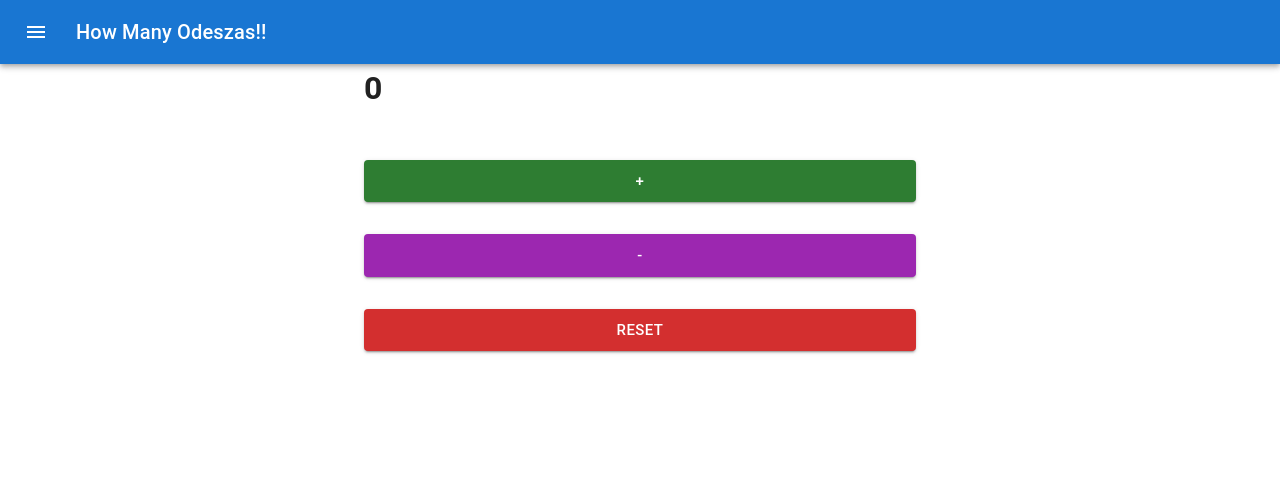
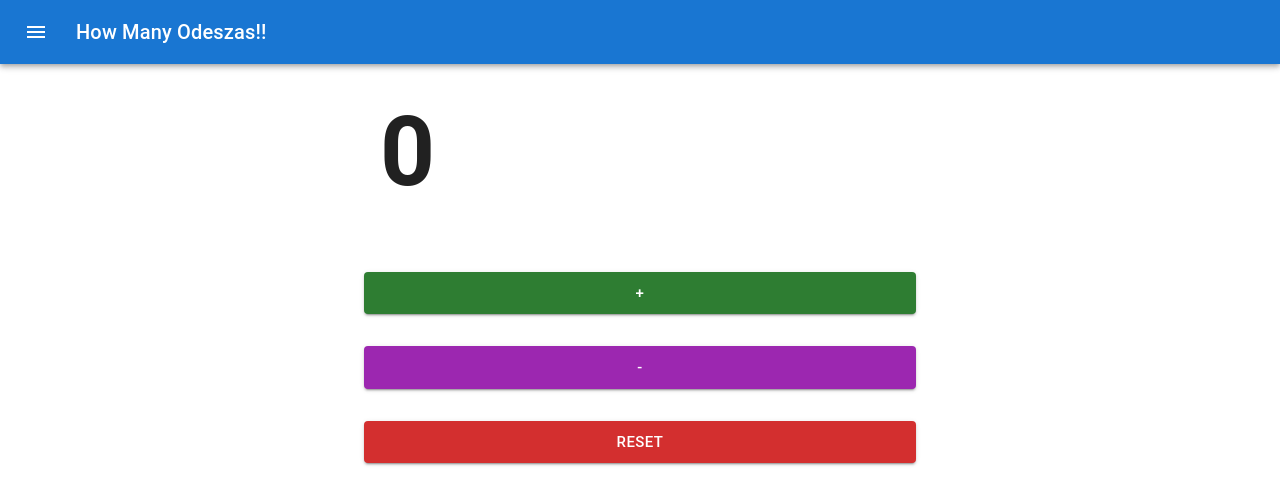
Before and after one commit to amiramonte/gotta-catchem-all-app, a React (Create React App) app: page / in a window 1280 px wide. Shown: the top 504 px of the page. Built offline with nearby package versions, Linux system fonts and the light colour scheme.

Commit message:
wrapped counter in Grid container, set up flex so everything centered, adjusted stack spacing to lessen spacing between counter and buttons, added css styling to box wrapping counter, adjusted margins, fontweight, fontsize and padding

```diff
--- a/src/components/counter.js
+++ b/src/components/counter.js
@@ -3,6 +3,7 @@
 import Stack from '@mui/material/Stack';
 import Buttons from './buttons';
 import { Container } from '@mui/system';
+import { Grid } from '@mui/material';
 
 export default function Counter() {
 
@@ -24,14 +25,16 @@
 
     return (
     <div>
-        <Container maxWidth="sm">
-            <Box sx={{ width: '100%' }}>
-                <Stack spacing={6}>
-                    <h1>{count}</h1>
+        <Grid container direction="column" justifyContent="center" alignItems="center">
+            <Container maxWidth="sm">
+                <Stack spacing={4}>
+                    <Box sx={{mx:'auto', fontWeight: "700", fontSize:'6rem', p: 2}}>
+                    {count}
+                    </Box>
                     <Buttons countIncrease={countIncrease} countDecrease={countDecrease} countReset={countReset}/>
                 </Stack>
-            </Box>
-        </Container>
+            </Container>
+        </Grid>
     </div>
     )
 }
```
